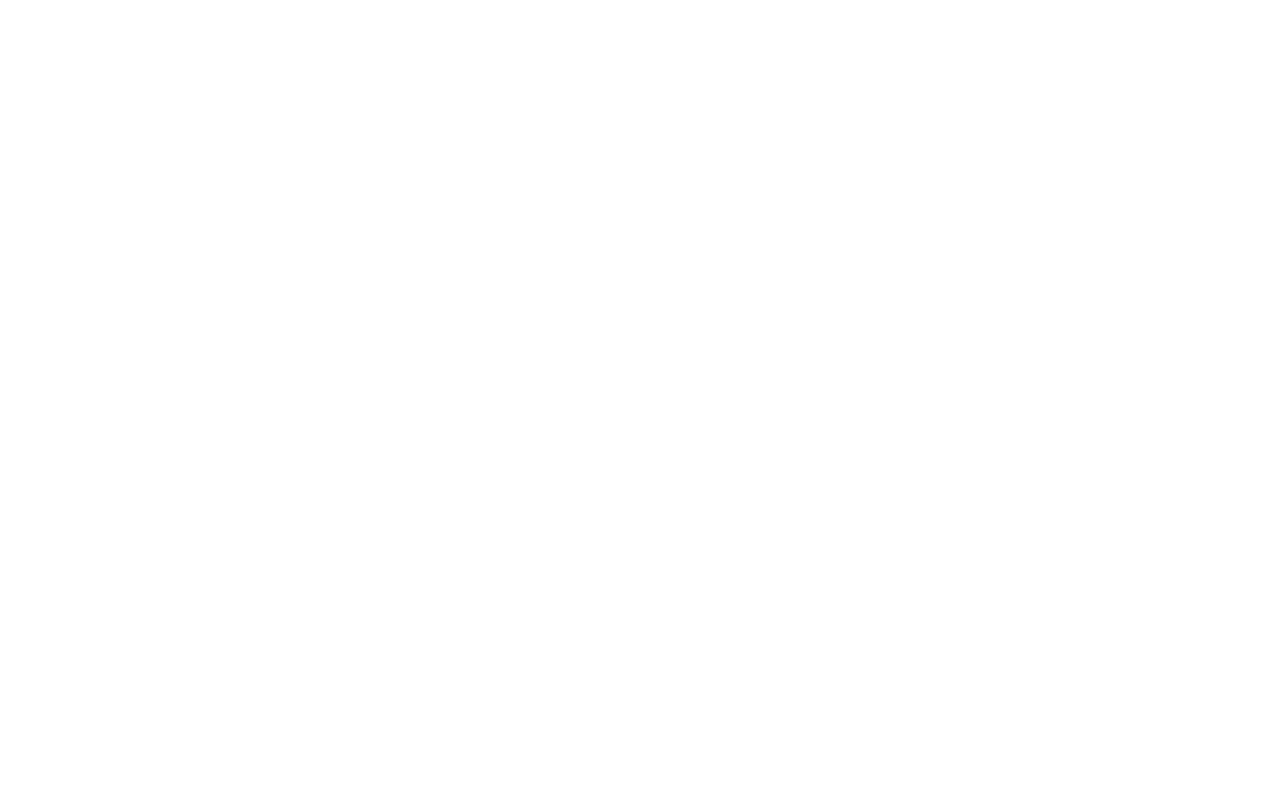
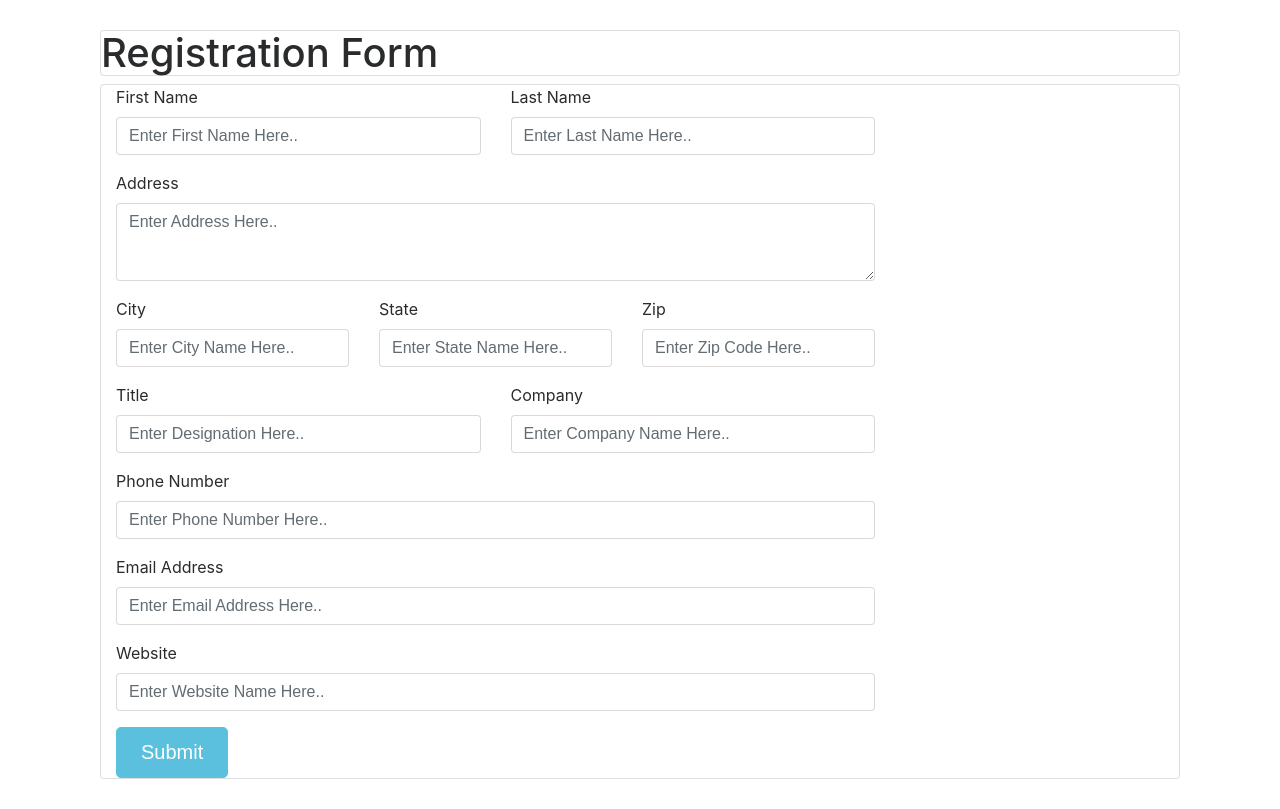
Before and after one commit to CodeKul/angular-router-evening-68, an Angular app: page /reg in a window 1280 px wide. Before the commit this address led to /. Built offline with nearby package versions, Linux system fonts and the light colour scheme.

Commit message:
router: navigate and router link

```diff
--- a/src/app/app.module.ts
+++ b/src/app/app.module.ts
@@ -5,12 +5,14 @@ import { NgModule } from '@angular/core';
 import { AppComponent } from './app.component';
 import { LoginComponent } from './login/login.component';
 import { DashComponent } from './dash/dash.component';
+import { RegistrationComponent } from './registration/registration.component';
 
 @NgModule({
   declarations: [
     AppComponent,
     LoginComponent,
-    DashComponent
+    DashComponent,
+    RegistrationComponent
   ],
   imports: [
     BrowserModule,
--- a/src/app/app.router.ts
+++ b/src/app/app.router.ts
@@ -1,9 +1,12 @@
+import { RegistrationComponent } from './registration/registration.component';
 import { DashComponent } from './dash/dash.component';
 import { LoginComponent } from './login/login.component';
 import { Routes, RouterModule } from '@angular/router';
+
 const routes: Routes = [
     { path: '', component: LoginComponent },
-    { path: 'dash', component: DashComponent }
+    { path: 'dash', component: DashComponent },
+    { path: 'reg', component: RegistrationComponent }
 ];
 
 export const AppRouter = RouterModule.forRoot(routes);
--- a/src/app/login/login.component.html
+++ b/src/app/login/login.component.html
@@ -1,8 +1,8 @@
 <div class="form">
   <form class="login-form">
-    <input type="text" placeholder="username" />
-    <input type="password" placeholder="password" />
-    <button>login</button>
-    <p class="message">Not registered? <a href="#">Create an account</a></p>
+    <input type="text" placeholder="username" #usNm/>
+    <input type="password" placeholder="password" #pass/>
+    <button (click)="onLogin(usNm.value,pass.value)">login</button>
+    <p class="message">Not registered? <a [routerLink]="['reg']">Create an account</a></p>
   </form>
 </div>
--- a/src/app/login/login.component.ts
+++ b/src/app/login/login.component.ts
@@ -1,4 +1,5 @@
 import { Component, OnInit } from '@angular/core';
+import { Router } from '@angular/router';
 
 @Component({
   selector: 'app-login',
@@ -7,9 +8,16 @@ import { Component, OnInit } from '@angular/core';
 })
 export class LoginComponent implements OnInit {
 
-  constructor() { }
+  constructor(
+    private router: Router
+  ) { }
 
   ngOnInit() {
   }
 
+  onLogin(usNm, pass) {
+    // http call
+
+    this.router.navigate(['dash']);
+  }
 }
--- /dev/null
+++ b/src/app/registration/registration.component.css
@@ -0,0 +1,76 @@
+    .header,
+    .marketing,
+    .footer {
+      padding-right: 15px;
+      padding-left: 15px;
+    }
+    /* Custom page header */
+
+    .header {
+      border-bottom: 1px solid #e5e5e5;
+    }
+    /* Make the masthead heading the same height as the navigation */
+
+    .header h3 {
+      padding-bottom: 19px;
+      margin-top: 0;
+      margin-bottom: 0;
+      line-height: 40px;
+    }
+    /* Custom page footer */
+
+    .footer {
+      padding-top: 19px;
+      color: #777;
+      border-top: 1px solid #e5e5e5;
+    }
+    /* Customize container */
+
+    @media (min-width: 768px) {
+      .container {
+        max-width: 730px;
+      }
+    }
+
+    .container-narrow>hr {
+      margin: 30px 0;
+    }
+    /* Main marketing message and sign up button */
+
+    .jumbotron {
+      text-align: center;
+      border-bottom: 1px solid #e5e5e5;
+    }
+
+    .jumbotron .btn {
+      padding: 14px 24px;
+      font-size: 21px;
+    }
+    /* Supporting marketing content */
+
+    .marketing {
+      margin: 40px 0;
+    }
+
+    .marketing p+h4 {
+      margin-top: 28px;
+    }
+    /* Responsive: Portrait tablets and up */
+
+    @media screen and (min-width: 768px) {
+      /* Remove the padding we set earlier */
+      .header,
+      .marketing,
+      .footer {
+        padding-right: 0;
+        padding-left: 0;
+      }
+      /* Space out the masthead */
+      .header {
+        margin-bottom: 30px;
+      }
+      /* Remove the bottom border on the jumbotron for visual effect */
+      .jumbotron {
+        border-bottom: 0;
+      }
+    }
--- /dev/null
+++ b/src/app/registration/registration.component.html
@@ -0,0 +1,60 @@
+<h1 class="card">Registration Form</h1>
+<div class="col-lg-12 card">
+  <div class="row">
+    <form>
+      <div class="col-sm-12">
+        <div class="row">
+          <div class="col-sm-6 form-group">
+            <label>First Name</label>
+            <input type="text" placeholder="Enter First Name Here.." class="form-control">
+          </div>
+          <div class="col-sm-6 form-group">
+            <label>Last Name</label>
+            <input type="text" placeholder="Enter Last Name Here.." class="form-control">
+          </div>
+        </div>
+        <div class="form-group">
+          <label>Address</label>
+          <textarea placeholder="Enter Address Here.." rows="3" class="form-control"></textarea>
+        </div>
+        <div class="row">
+          <div class="col-sm-4 form-group">
+            <label>City</label>
+            <input type="text" placeholder="Enter City Name Here.." class="form-control">
+          </div>
+          <div class="col-sm-4 form-group">
+            <label>State</label>
+            <input type="text" placeholder="Enter State Name Here.." class="form-control">
+          </div>
+          <div class="col-sm-4 form-group">
+            <label>Zip</label>
+            <input type="text" placeholder="Enter Zip Code Here.." class="form-control">
+          </div>
+        </div>
+        <div class="row">
+          <div class="col-sm-6 form-group">
+            <label>Title</label>
+            <input type="text" placeholder="Enter Designation Here.." class="form-control">
+          </div>
+          <div class="col-sm-6 form-group">
+            <label>Company</label>
+            <input type="text" placeholder="Enter Company Name Here.." class="form-control">
+          </div>
+        </div>
+        <div class="form-group">
+          <label>Phone Number</label>
+          <input type="text" placeholder="Enter Phone Number Here.." class="form-control">
+        </div>
+        <div class="form-group">
+          <label>Email Address</label>
+          <input type="text" placeholder="Enter Email Address Here.." class="form-control">
+        </div>
+        <div class="form-group">
+          <label>Website</label>
+          <input type="text" placeholder="Enter Website Name Here.." class="form-control">
+        </div>
+        <button type="button" class="btn btn-lg btn-info">Submit</button>
+      </div>
+    </form>
+  </div>
+</div>
--- /dev/null
+++ b/src/app/registration/registration.component.ts
@@ -0,0 +1,15 @@
+import { Component, OnInit } from '@angular/core';
+
+@Component({
+  selector: 'app-registration',
+  templateUrl: './registration.component.html',
+  styleUrls: ['./registration.component.css']
+})
+export class RegistrationComponent implements OnInit {
+
+  constructor() { }
+
+  ngOnInit() {
+  }
+
+}
```
Also changed, not shown: 1 other file (tests, documents, lock files or other folders).
